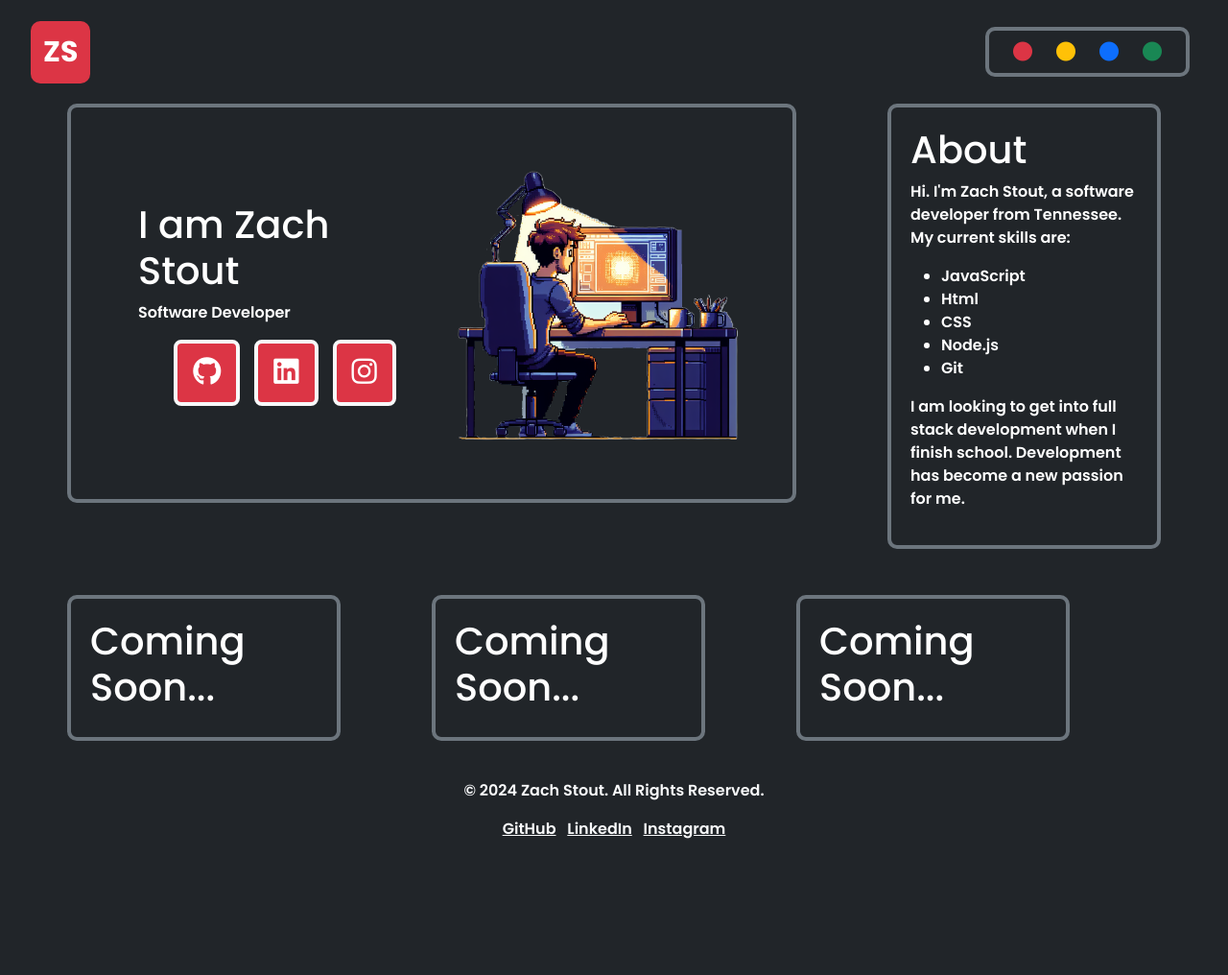
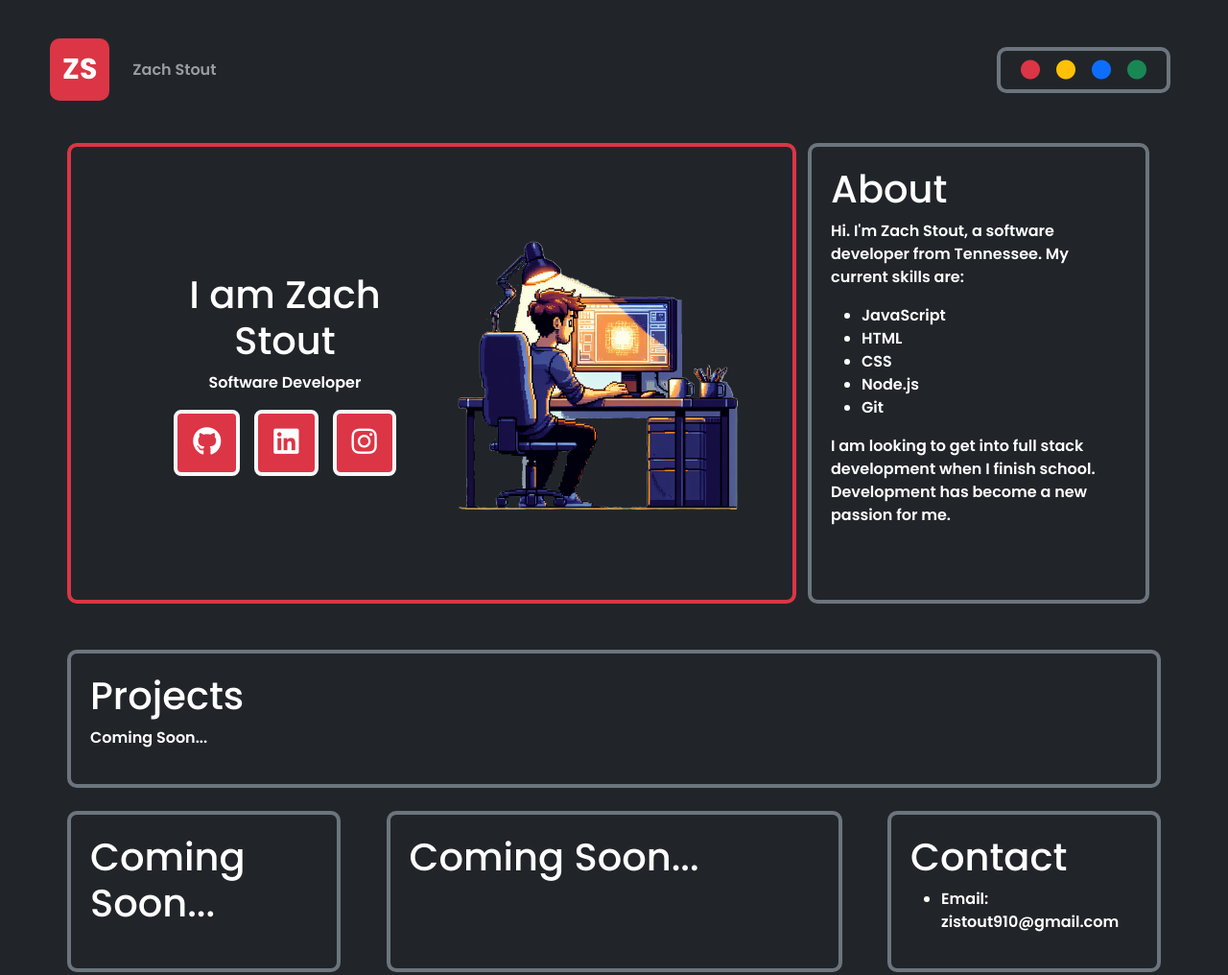
Before and after one commit to zstout910/Personal_Website, a plain HTML site: page index.html in a window 1280 px wide. Shown: the top 1016 px of the page at 96% size. Before the commit the page ends 908 px from the top, so only its background shows below. Drawn offline with nearby package versions, Linux system fonts and the light colour scheme.

Commit message:
added some new sections and fixed some css elements

```diff
--- a/index.html
+++ b/index.html
@@ -4,43 +4,51 @@
   <meta charset="UTF-8">
   <meta name="viewport" content="width=device-width, initial-scale=1.0">
   <title>Document</title>
+  <!--image url-->
+  <link rel="icon" type="image/x-icon" href="logo.png">
   <!--Google Fonts-->
   <link rel="preconnect" href="https://fonts.googleapis.com">
   <link rel="preconnect" href="https://fonts.gstatic.com" crossorigin>
   <link href="https://fonts.googleapis.com/css2?family=Poppins:wght@100;200;300;400;500;600;700;800;900&display=swap" rel="stylesheet">
+  <!--Font Awesome-->
+  <link rel="stylesheet" href="https://cdnjs.cloudflare.com/ajax/libs/font-awesome/6.5.2/css/all.min.css">
   <!--Bootstrap-->
   <link href="https://cdn.jsdelivr.net/npm/bootstrap@5.3.3/dist/css/bootstrap.min.css" rel="stylesheet" integrity="sha384-QWTKZyjpPEjISv5WaRU9OFeRpok6YctnYmDr5pNlyT2bRjXh0JMhjY6hW+ALEwIH" crossorigin="anonymous">
   <!--CSS-->
   <link rel="stylesheet" href="styles.css">
-  <!--Font Awesome-->
-  <link rel="stylesheet" href="https://cdnjs.cloudflare.com/ajax/libs/font-awesome/6.5.2/css/all.min.css">
 </head>
 <body>
 <!--NAVBAR-->
-<nav class="navbar navbar-expand-md">
+<nav class="navbar sticky-top navbar-dark navbar-expand-lg">
   <div class="container-fluid">
     <a id="color" class="navbar-brand bg-danger" href="#">ZS</a>
-    <button class="navbar-toggler" type="button" data-bs-toggle="collapse" data-bs-target="#navbarNav" aria-controls="navbarNav" aria-expanded="false" aria-label="Toggle navigation">
+    <button class="navbar-toggler ms-auto" type="button" data-bs-toggle="collapse" data-bs-target="#navbarNav" aria-controls="navbarNav" aria-expanded="false" aria-label="Toggle navigation">
       <span class="navbar-toggler-icon"></span>
     </button>
     <div class="collapse navbar-collapse" id="navbarNav">
+      <ul class="navbar-nav me-auto mb-2 mb-lg-0">
+        <li class="name nav-item">
+          <a class="nav-link" aria-current="page" href="#">Zach Stout</a>
+        </li>
+        </ul>
       <ul class="navbar-nav ms-auto">
         <li class="nav-item nav-link">
           <div id="color-container" class="container color-container btn-group">
-            <button id="red-button" class="btn"><i class="fa-solid fa-circle"></i></button>
-            <button id="yellow-button" class="btn"><i class="fa-solid fa-circle"></i></button>
-            <button id="blue-button" class="btn"><i class="fa-solid fa-circle"></i></button>
-            <button id="green-button" class="btn"><i class="fa-solid fa-circle"></i></button>
+            <button id="red-button" class="btn btn-sm"><i class="fa-solid fa-circle"></i></button>
+            <button id="yellow-button" class="btn btn-sm"><i class="fa-solid fa-circle"></i></button>
+            <button id="blue-button" class="btn btn-sm"><i class="fa-solid fa-circle"></i></button>
+            <button id="green-button" class="btn btn-sm"><i class="fa-solid fa-circle"></i></button>
           </div>
         </li>
       </ul>
     </div>
   </div>
 </nav>
+
 <!--Hero Section and About Section-->
 <div class="container">
-  <div class="row">
-    <div class="col-md-8 mb-5 hero-section">
+  <div class="row my-4">
+    <div class="container col-lg-8 mb-4 hero-section">
       <div class="hero-text">
         <h1>I am Zach Stout</h1>
         <p>Software Developer</p>
@@ -54,37 +62,45 @@
         <img src="pixelart.png" alt="Hero Image">
       </div>
     </div>
-    <div class="col-md-1 d-none d-md-block"></div>
-    <div class="col-md-3 about-section">
-      <div class="about">
+
+    <div class="col-lg-4 me-0 ">
+      <div class="container about-section">
         <h1>About</h1>
-        <p>Hi. I'm Zach Stout, a software developer from Tennessee. My current skills are:
+        <p>Hi. I'm Zach Stout, a software developer from Tennessee. My current skills are:</p>
         <ul>
           <li>JavaScript</li>
-            <li>Html</li>
+          <li>HTML</li>
           <li>CSS</li>
           <li>Node.js</li>
           <li>Git</li>
         </ul>
-          I am looking to get into full stack development when I finish school. Development has become a new passion for me.
-        </p>
+        <p>I am looking to get into full stack development when I finish school. Development has become a new passion for me.</p>
       </div>
     </div>
   </div>
-  <div class="row mt-5">
-    <div class="col-md-3 image-section">
+
+  <div class="row">
+    <div class="container col-md-12 ms-0 mb-4 project-section">
+      <h1>Projects</h1>
+     <p>Coming Soon...</p>
+    </div>
+    <div class="container col-md-3 ms-0 mb-4 image-section">
       <h1>Coming Soon...</h1>
+
     </div>
-    <div class="col-md-1 d-none d-md-block"></div>
-    <div class="col-md-3 image-section">
+    <div class="container col-md-5 mb-4 image-section">
       <h1>Coming Soon...</h1>
+
     </div>
-    <div class="col-md-1 d-none d-md-block"></div>
-    <div class="col-md-3 image-section">
-      <h1>Coming Soon...</h1>
+    <div class="container col-md-3 me-0 mb-4 image-section">
+      <h1>Contact</h1>
+      <ul>
+        <li>Email:<br>zistout910@gmail.com</li>
+      </ul>
     </div>
   </div>
 </div>
+
 <!--Footer-->
 <footer class="bg-dark text-light text-center py-3 mt-4">
   <div class="container">
@@ -96,6 +112,7 @@
     </ul>
   </div>
 </footer>
+
 <!--Bootstrap-->
 <script src="https://cdn.jsdelivr.net/npm/bootstrap@5.3.3/dist/js/bootstrap.bundle.min.js" integrity="sha384-YvpcrYf0tY3lHB60NNkmXc5s9fDVZLESaAA55NDzOxhy9GkcIdslK1eN7N6jIeHz" crossorigin="anonymous"></script>
 <!--Script-->
--- a/styles.css
+++ b/styles.css
@@ -11,11 +11,12 @@
     --primary-color: #dc3545;
 }
 
-*{
+* {
     margin: 0;
 }
 
 body {
+    padding: 20px;
     background-color: var(--bs-dark);
     font-family: "Poppins", sans-serif;
     font-weight: 600;
@@ -36,14 +37,13 @@ body {
     color: #fff;
     font-size: 30px;
     font-weight: 700;
-    padding-top: 10px;
-    padding-bottom: 10px;
-    padding-left: 13px;
-    padding-right: 13px;
+    padding: 10px 13px;
     text-align: center;
     justify-content: center;
     border-radius: 10px;
 }
+
+
 .nav-item {
     align-items: center;
     justify-content: center;
@@ -51,7 +51,9 @@ body {
     display: flex;
 }
 
-
+.navbar-toggler {
+    border: 5px solid var(--primary-color);
+}
 
 .color-container {
     background-color: var(--bs-dark);
@@ -66,15 +68,16 @@ body {
     border-color: var(--primary-color);
 }
 
-
 #red-button {
     font-size: 20px;
     color: var(--bs-danger);
 }
+
 #yellow-button {
     font-size: 20px;
     color: var(--bs-warning);
 }
+
 #blue-button {
     font-size: 20px;
     color: var(--bs-primary);
@@ -87,12 +90,21 @@ body {
 
 @media (max-width: 576px) {
     .navbar-brand {
-      margin: 0 auto;
-      position: absolute;
-      left: 50%;
-      transform: translateX(-50%);
+        margin: 0 auto;
+        position: absolute;
+        left: 50%;
+        transform: translateX(-50%);
     }
-  }
+
+
+.image-section,
+.about-section,
+.hero-section,
+.container {
+        padding: 10px;
+        margin: 10px 0;
+    }
+}
 
 .hero-section {
     display: flex;
@@ -100,17 +112,22 @@ body {
     justify-content: space-between;
     padding: 50px;
     color: #fff;
-    border: 4px solid var(--bs-secondary);
+    border: 4px solid var(--primary-color);
     border-radius: 10px;
+    height: 60vh;
 }
+
 .hero-text {
     flex: 1;
     padding: 20px;
+    text-align: center;
 }
+
 .hero-image {
     flex: 1;
     text-align: right;
 }
+
 .hero-image img {
     max-width: 100%;
     height: auto;
@@ -130,19 +147,46 @@ body {
     background-color: var(--primary-color);
     border: 4px solid var(--bs-light);
     font-size: 30px;
+}
 
-}
 .btn-primary:hover {
     background-color: var(--bs-light);
     color: var(--primary-color);
     border: 4px solid var(--primary-color);
 }
+
 a:active {
     color: var(--primary-color);
 }
 
 .about-section {
-    display: flex;
+    display: block;
+    text-align: left;
+    align-items: center;
+    justify-content: center;
+    padding: 20px;
+    color: #fff;
+    border: 4px solid var(--bs-secondary);
+    border-radius: 10px;
+    height: 60vh;
+}
+
+.about-section:hover {
+    border-color: var(--primary-color);
+}
+
+.image-section {
+    display: block;
+    text-align: left;
+    align-items: center;
+    justify-content: center;
+    padding: 20px;
+    color: #fff;
+    border: 4px solid var(--bs-secondary);
+    border-radius: 10px;
+}
+.project-section {
+    display: block;
     text-align: left;
     align-items: center;
     justify-content: center;
@@ -152,17 +196,7 @@ a:active {
     border-radius: 10px;
 }
 
-.about-section:hover {
-    border-color: var(--primary-color);
+.gif-section {
+    justify-content: center;
+    text-align: center;
 }
-
-.image-section {
-    display: flex;
-    text-align: left;
-    align-items: center;
-    justify-content: center;
-    padding: 20px;
-    color: #fff;
-    border: 4px solid var(--bs-secondary);
-    border-radius: 10px;
-}
```
Also changed, not shown: coin.gif (added). Lines whose indentation alone changed are shown as unchanged.
